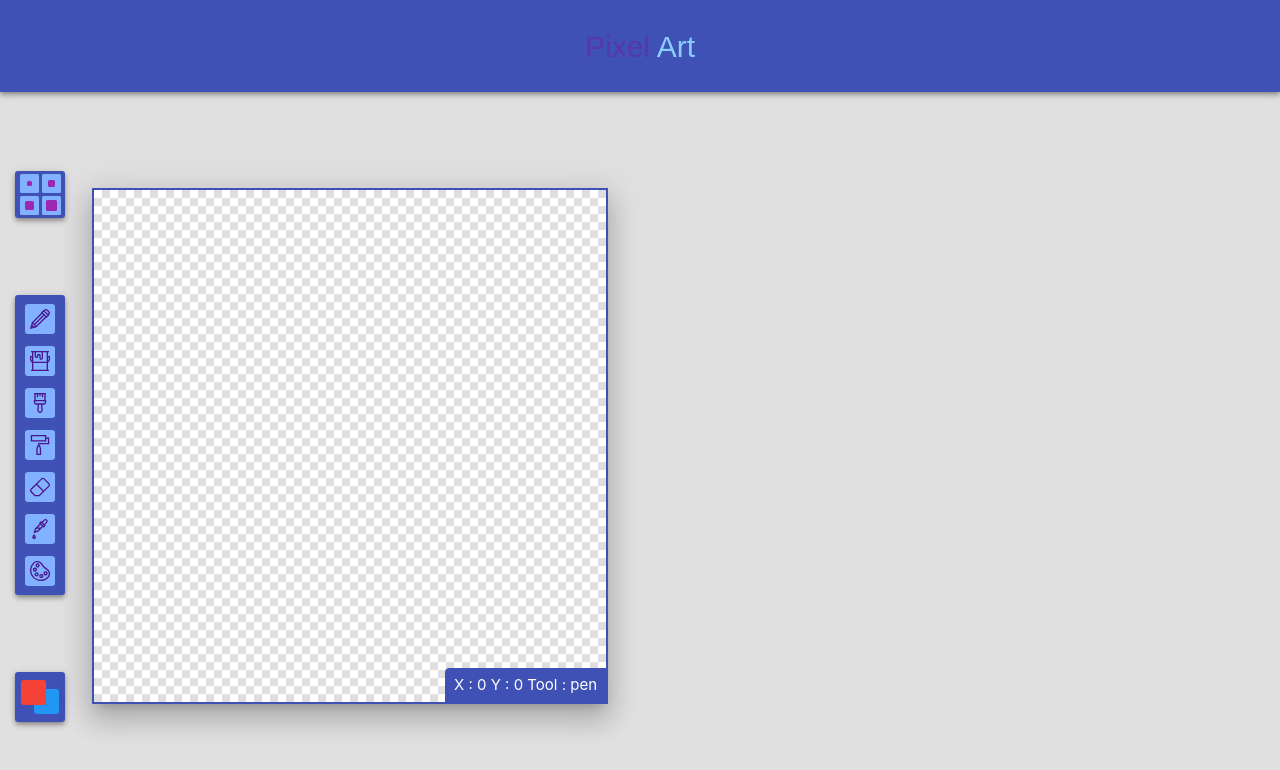
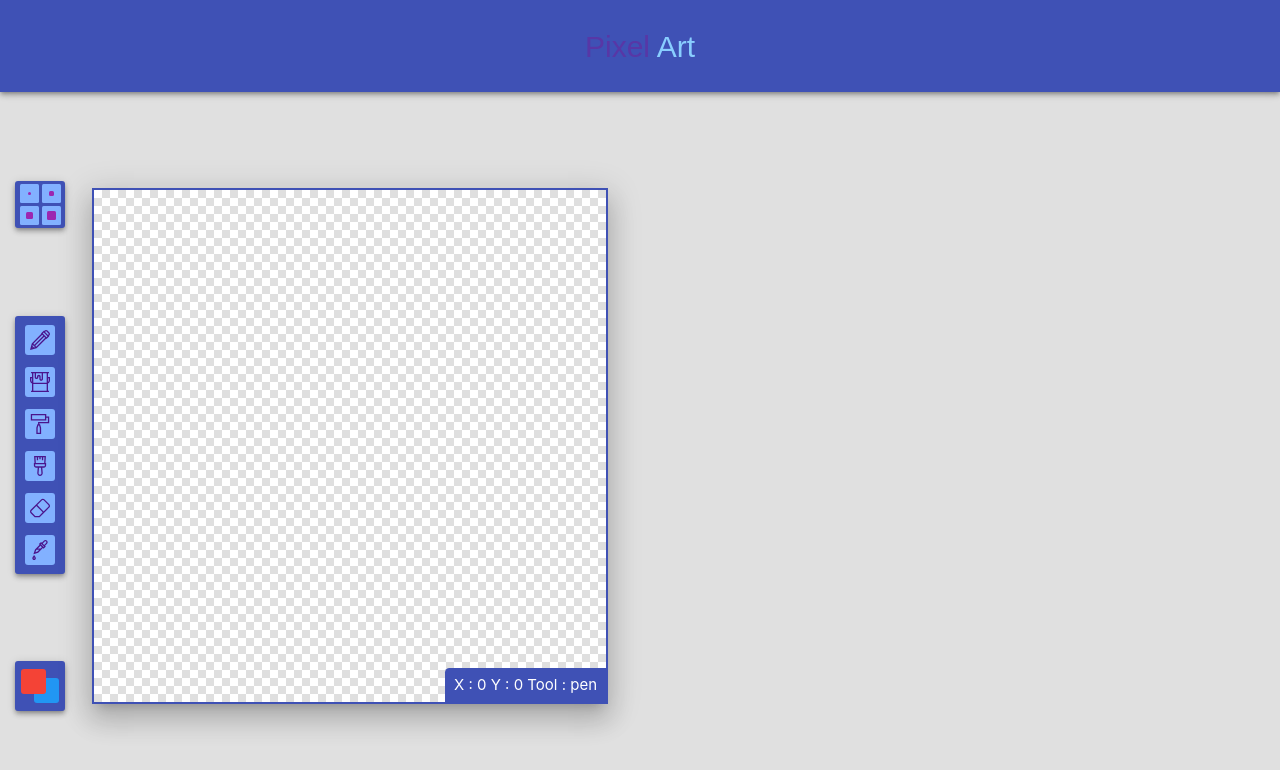
Before and after one commit to NikBel77/pixel-art, a React (Create React App) app: page / in a window 1280 px wide. Shown: the top 770 px of the page. Built offline with nearby package versions, Linux system fonts and the light colour scheme; a web font is replaced by a local one.

Commit message:
refactor: add buttom list component

```diff
--- a/src/App.js
+++ b/src/App.js
@@ -6,19 +6,11 @@ import SideBar from './components/sideBar/SideBar'
 import Header from './components/header/Header'
 import Painter from './components/painter/Painter'
 import Preview from './components/preview/Preview'
-
-const toolList = {
-  pen: 'pen',
-  dropper: 'dropper',
-  fill: 'fill',
-  fillAll: 'fillAll',
-  fillAllSame: 'fillAllSame',
-  eraser: 'eraser'
-}
+import toolList from './components/toolBar/toolList'
 
 class App extends Component{
   state = {
-    currentTool: toolList.pen,
+    currentTool: toolList[0].name,
   }
 
   setCurrentTool = (tool) => {
@@ -29,7 +21,7 @@ class App extends Component{
     return (
     <div className='app grey lighten-2'>
       <Header />
-      <ToolBar setCurrentTool={ this.setCurrentTool }/>
+      <ToolBar setCurrentTool={ this.setCurrentTool } />
       <Painter currentTool={ this.state.currentTool }/>
       <FrameBar />
       <Preview />
@@ -38,4 +30,4 @@ class App extends Component{
     )}
 }
 
-export default App;
+export default App
--- a/src/components/painter/Painter.js
+++ b/src/components/painter/Painter.js
@@ -30,23 +30,30 @@ class Painter extends Component {
 
     componentWillUpdate(props) {
         if(props.currentTool !== this.refs.mainCanvas.dataset.tool) {
-            console.log('changed tool');
-            this.setCanvasEvents(props.currentTool);
+            this.toggleCanvasEvents(this.refs.mainCanvas.dataset.tool, true);
+            this.toggleCanvasEvents(props.currentTool);
             this.refs.mainCanvas.dataset.tool = props.currentTool;
         }
         return true;
     }
 
-    setCanvasEvents(tool) {
+    toggleCanvasEvents(tool, isRemove = false) {
+        if(!tool) return;
         if(!canvasEventList[tool]) throw Error('no events in list: check canvasEventsList.js');
 
         const canvas = this.refs.mainCanvas;
         const list = canvasEventList[tool];
         const events = Object.keys(list);
 
-        events.forEach(event => {
-            canvas.addEventListener(event, list[event]);
-        });
+        if(isRemove) {
+            events.forEach(event => {
+                canvas.removeEventListener(event, list[event]);
+            });
+        } else {
+            events.forEach(event => {
+                canvas.addEventListener(event, list[event]);
+            });
+        }
     }
 
     updateCoords(e) {
@@ -121,4 +128,4 @@ class Painter extends Component {
     }
 }
 
-export default Painter;
+export default Painter
--- a/src/components/painter/canvasEventList.js
+++ b/src/components/painter/canvasEventList.js
@@ -1,8 +1,32 @@
 export default {
     pen: {
-        click: (e) => { console.log(e) },
+        click: (e) => {
+            e.preventDefault();
+        }
     },
-    bucket: {
-        click: (e) => { console.log(e) }
-    }
+    fill: {
+        click: (e) => {
+            e.preventDefault();
+        }
+    },
+    fillAll: {
+        click: (e) => {
+            e.preventDefault();
+        }
+    },
+    fillAllSame: {
+        click: (e) => {
+            e.preventDefault();
+        }
+    },
+    eraser: {
+        click: (e) => {
+            e.preventDefault();
+        }
+    },
+    dropper: {
+        click: (e) => {
+            e.preventDefault();
+        }
+    },
 }
--- a/src/components/toolBar/ToolBar.js
+++ b/src/components/toolBar/ToolBar.js
@@ -1,55 +1,27 @@
 import React, { Component } from 'react'
-import pencil from './icons/pencil.svg'
-import bucket from './icons/bucket.svg'
-import roller from './icons/roller.svg'
-import palette from './icons/palette.svg'
-import dropper from './icons/dropper.svg'
-import eraser from './icons/eraser.svg'
-import brush from './icons/brush.svg'
 import './toolbar.css'
+import { ToolButton, SizeButton } from './buttons'
+import toolList from './toolList'
 
-const activeClassBtn = 'tool-bar__tool-btn-active';
-const activeClassSizeBtn = 'tool-bar__size-btn-active';
+// const activeClassBtn = 'tool-bar__tool-btn-active';
+// const activeClassSizeBtn = 'tool-bar__size-btn-active';
 const currentColor = '#f44336';
 const prevColor = '#2196f3';
 
 class ToolBar extends Component {
-    changeTool = (e) => {
-        this.props.setCurrentTool(e.target.dataset.tool);
-    }
-
     render() {
         return (
             <div className='tool-bar'>
                 <div className='tool-bar__size-switcher indigo z-depth-2'>
-                    <div className='tool-bar__size-btn'>
-                        <div className='tool-bar__size-mark' style={{width: '5px', height: '5px'}}></div>
-                    </div>
-                    <div className='tool-bar__size-btn'>
-                        <div className='tool-bar__size-mark' style={{width: '7px', height: '7px'}}></div>
-                    </div>
-                    <div className='tool-bar__size-btn'>
-                        <div className='tool-bar__size-mark' style={{width: '9px', height: '9px'}}></div>
-                    </div>
-                    <div className='tool-bar__size-btn'>
-                        <div className='tool-bar__size-mark' style={{width: '11px', height: '11px'}}></div>
-                    </div>
+                    <SizeButton scale='3px'/>
+                    <SizeButton scale='5px'/>
+                    <SizeButton scale='7px'/>
+                    <SizeButton scale='9px'/>
                 </div>
                 <div className='tool-bar__panel indigo z-depth-2'>
-                    <div className='tool-bar__tool-btn' style={{backgroundImage: `url(${pencil})`}}
-                        data-tool='pen' onClick={ this.changeTool }></div>
-                    <div className='tool-bar__tool-btn' style={{backgroundImage: `url(${bucket})`}}
-                        data-tool='bucket' onClick={ this.changeTool }></div>
-                    <div className='tool-bar__tool-btn' style={{backgroundImage: `url(${brush})`}}
-                        data-tool='brush' onClick={ this.changeTool }></div>
-                    <div className='tool-bar__tool-btn' style={{backgroundImage: `url(${roller})`}}
-                        data-tool='roller' onClick={ this.changeTool }></div>
-                    <div className='tool-bar__tool-btn' style={{backgroundImage: `url(${eraser})`}}
-                        data-tool='eraser' onClick={ this.changeTool }></div>
-                    <div className='tool-bar__tool-btn' style={{backgroundImage: `url(${dropper})`}}
-                        data-tool='dropper' onClick={ this.changeTool }></div>
-                    <div className='tool-bar__tool-btn' style={{backgroundImage: `url(${palette})`}}
-                        data-tool='palette' onClick={ this.changeTool }></div>
+                    {toolList.map((btn, i) => {
+                        return <ToolButton key={i} icon={btn.icon} data={btn.name} changeTool={this.props.setCurrentTool} />
+                    })}
                 </div>
                 <div className='tool-bar__color-switcher indigo z-depth-2'>
                     <div className='tool-bar__color-holder'
--- /dev/null
+++ b/src/components/toolBar/buttons.js
@@ -0,0 +1,21 @@
+import React, { Component } from 'react'
+
+class ToolButton extends Component {
+    render() {
+        return (
+        <div className='tool-bar__tool-btn' style={{backgroundImage: `url(${this.props.icon})`}}
+            data-tool={this.props.data} onClick={(e) => this.props.changeTool(e.target.dataset.tool)}>
+        </div>
+    )}
+}
+
+class SizeButton extends Component {
+    render() {
+        return (
+        <div className='tool-bar__size-btn'>
+            <div className='tool-bar__size-mark' style={{width: this.props.scale, height: this.props.scale}}></div>
+        </div>
+        )}
+}
+
+export { ToolButton, SizeButton }
--- /dev/null
+++ b/src/components/toolBar/toolList.js
@@ -0,0 +1,16 @@
+import pencil from './icons/pencil.svg'
+import bucket from './icons/bucket.svg'
+import roller from './icons/roller.svg'
+import dropper from './icons/dropper.svg'
+import eraser from './icons/eraser.svg'
+import brush from './icons/brush.svg'
+// import palette from './icons/palette.svg'
+
+export default [
+    { name: 'pen', icon: pencil },
+    { name: 'fill', icon: bucket },
+    { name: 'fillAll', icon: roller },
+    { name: 'fillAllSame', icon: brush },
+    { name: 'eraser', icon: eraser },
+    { name: 'dropper', icon: dropper },
+]
--- a/src/reducers/index.js
+++ /dev/null
@@ -1,5 +0,0 @@
-import { combineReducers } from 'redux'
-
-const rootReducer = combineReducers({});
-
-export default rootReducer;
```
Also changed, not shown: src/store.js (deleted, +0 -13 lines).
